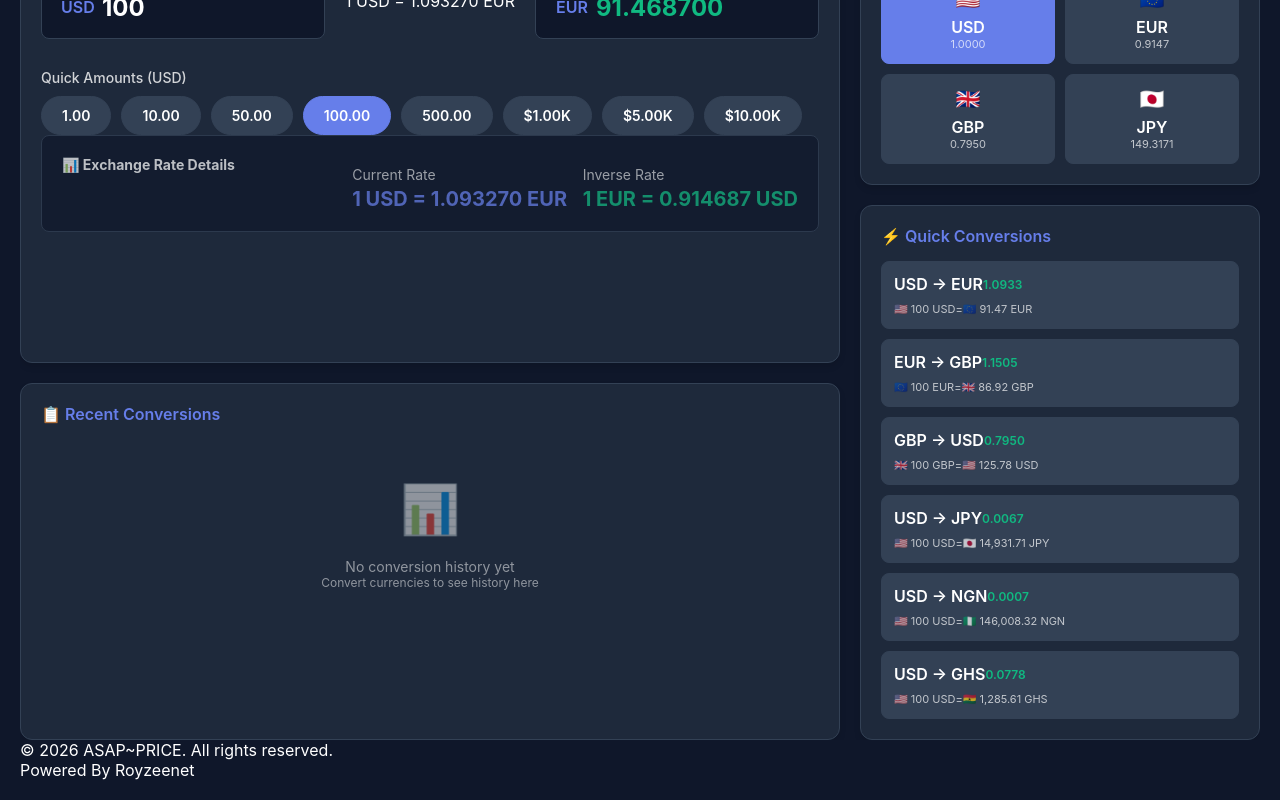
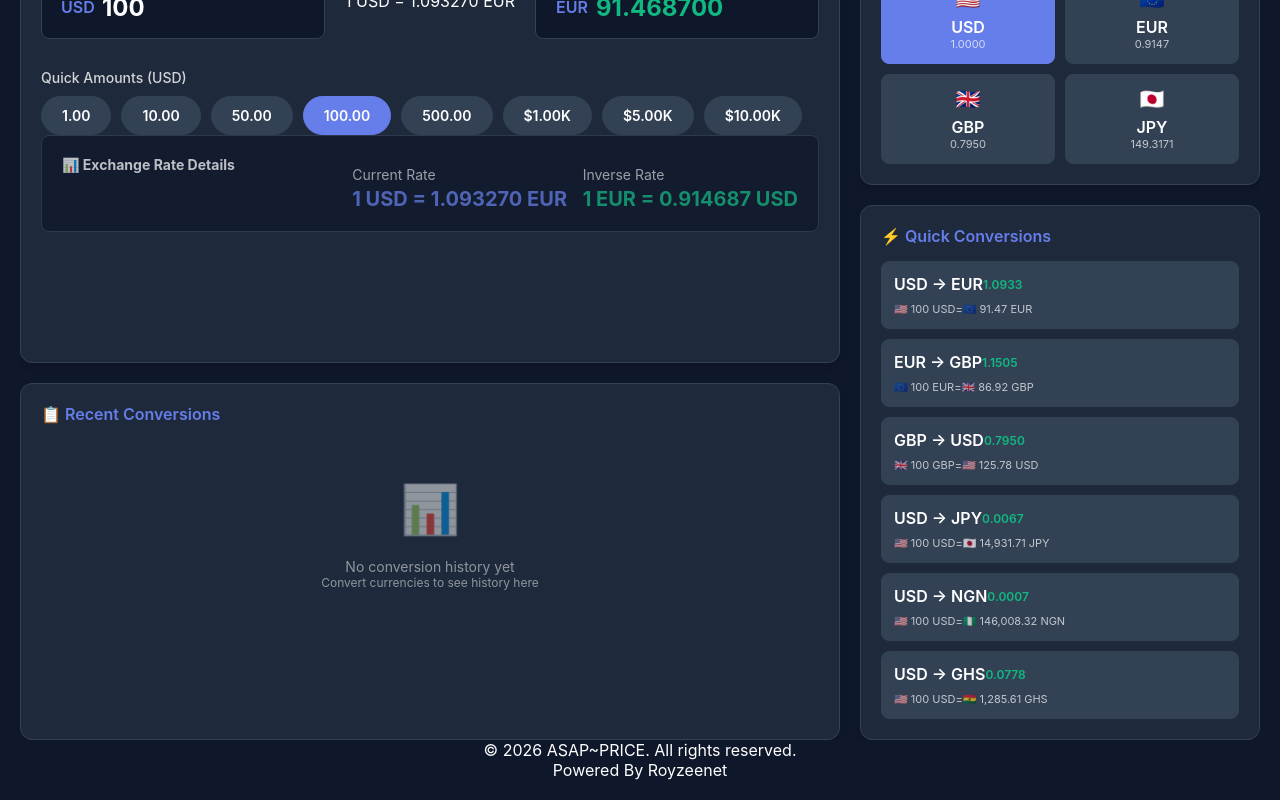
Before and after one commit to nkemagodwin/ASAP-Currency-Converter, a React (Create React App) app: page / in a window 1280 px wide. Shown: the part 440-1240 px from the top of the page. Built offline with nearby package versions, Linux system fonts and the light colour scheme.

Commit message:
Align footer content to center

```diff
--- a/src/App.js
+++ b/src/App.js
@@ -4360,7 +4360,7 @@ const GlobalStyles = () => (
         }
       `}
     </style>
-    <footer className="app-footer">
+    <footer className="app-footer" align="center">
       © <span>{new Date().getFullYear()}</span> ASAP~PRICE. All rights reserved.
       <br/>
       <span>Powered By Royzeenet</span>
```
